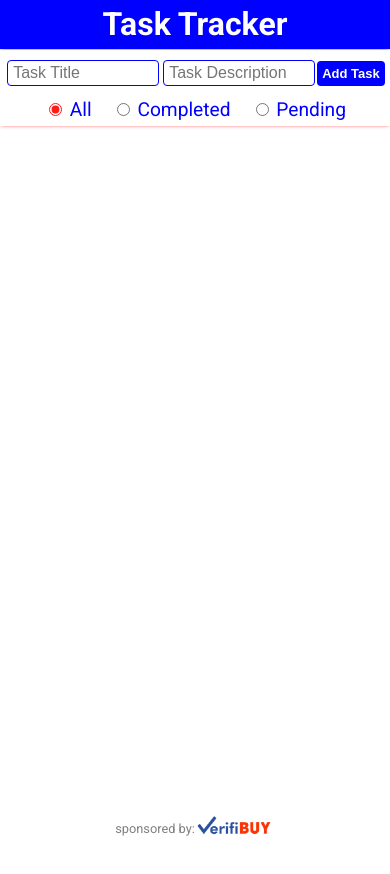
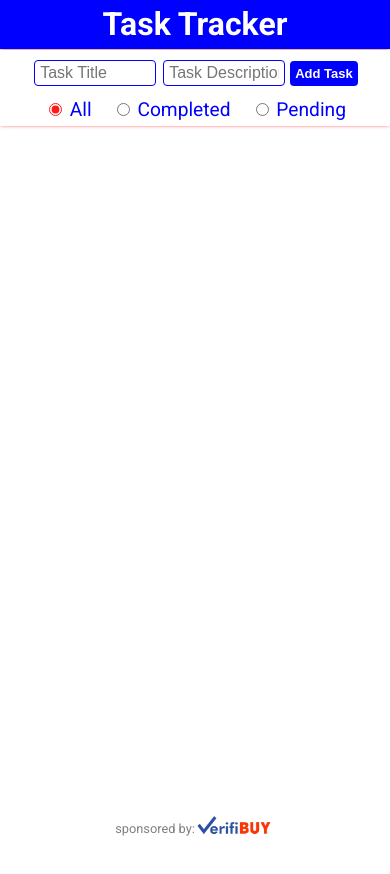
Before and after one commit to kapaintsil/task-tracker-app, a React (Create React App) app: page / in a window 390 px wide. Shown: the top 874 px of the page. Built offline with nearby package versions, Linux system fonts and the light colour scheme.

Commit message:
changed the width of the input fields

```diff
--- a/src/App.css
+++ b/src/App.css
@@ -210,7 +210,8 @@ footer > img {
   }
   /* Styling for text input fields on small screens */
   input[type=text] {
-    width: 140px;
+    margin-right: 5px;
+    width: 110px;
   }
 
   button[type=submit] {
@@ -220,8 +221,6 @@ footer > img {
 
   /* Styling for the main content area */
   main {
-    display: flex;
-    justify-content: center;
     height: 80%;
   }
 
```
